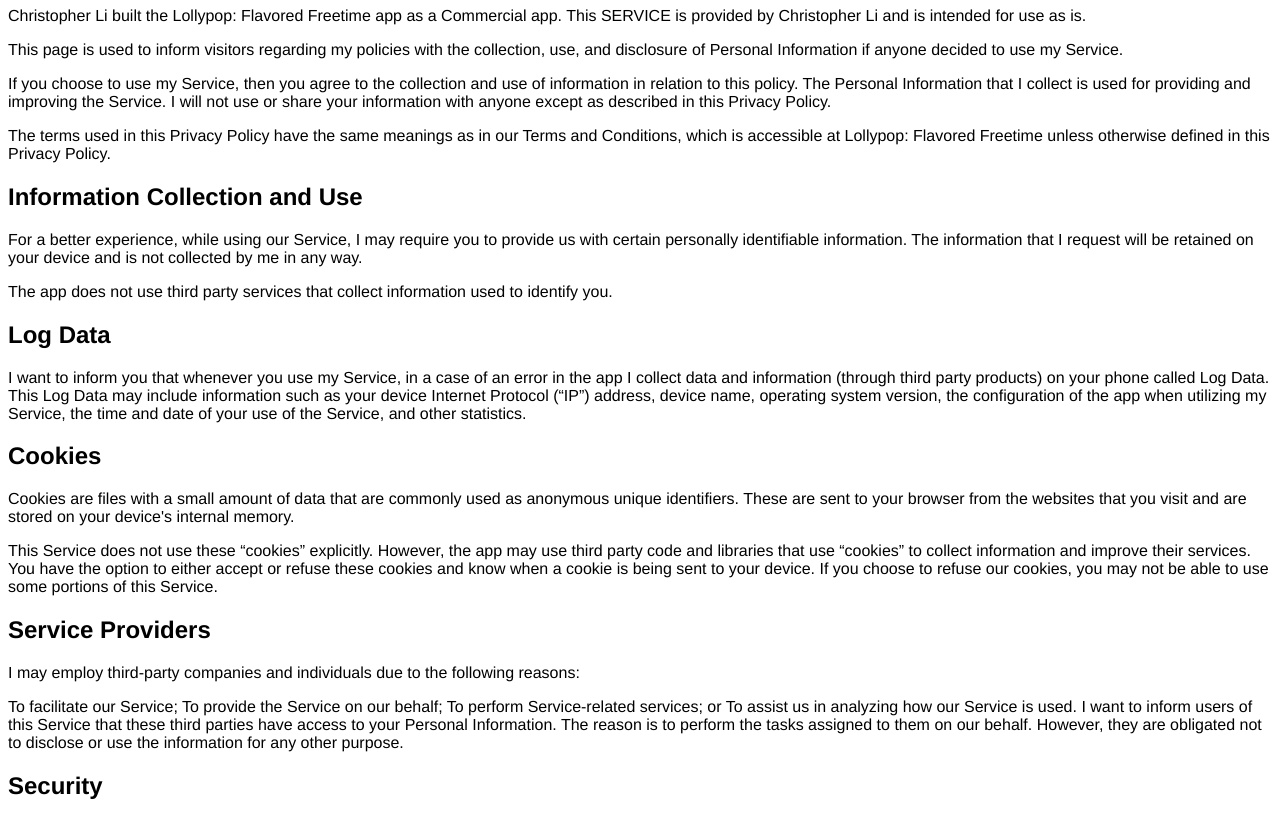
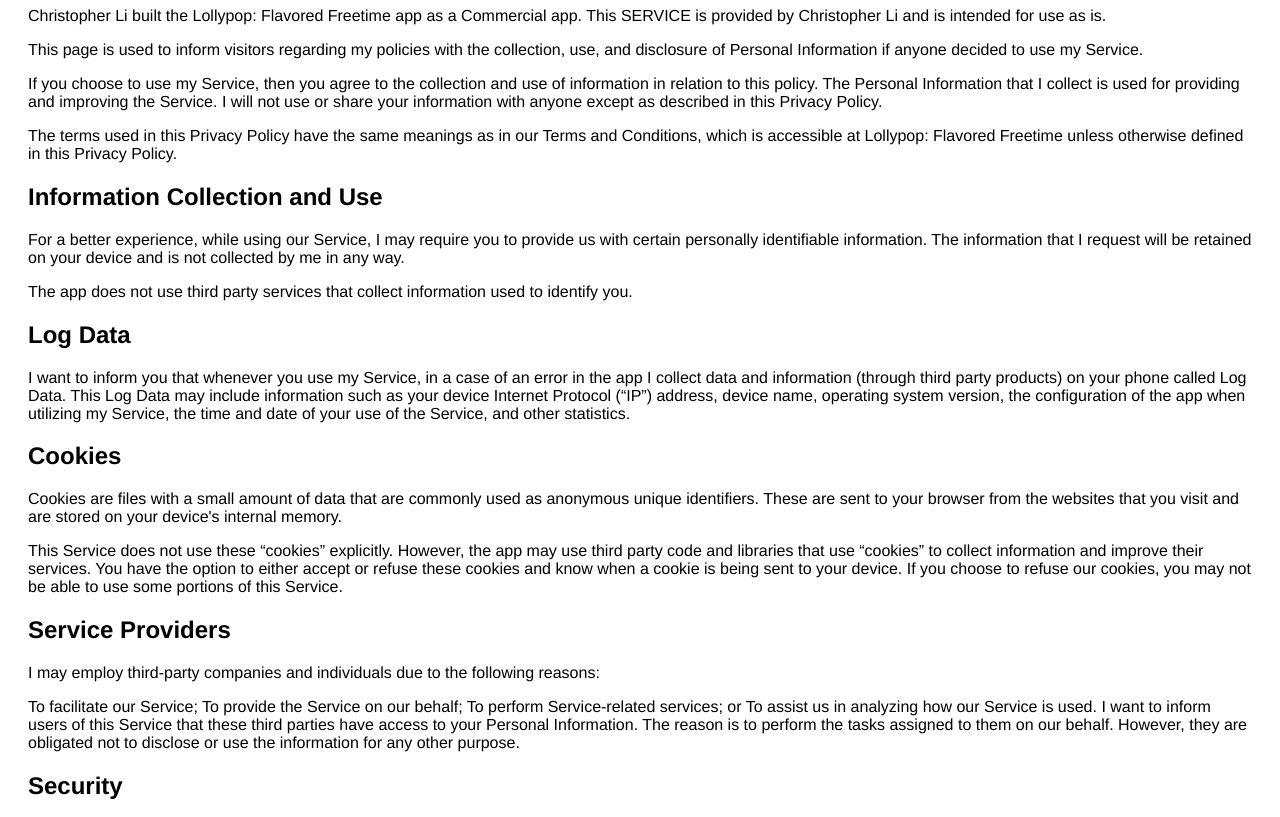
Before and after one commit to chrisli8/chrisli8.github.io, a plain HTML site: page index.html in a window 1280 px wide. Shown: the part 73-890 px from the top of the page. Drawn offline with Linux system fonts and the light colour scheme; files that its build step writes are made by us from their sources.

Commit message:
margin added

```diff
--- a/index.html
+++ b/index.html
@@ -14,6 +14,7 @@
 	</head>
 
 	<body>
+		<div id="pageContainer">
 		<h1>Lollypop Privacy Policy</h1>
 		<p>
 			Christopher Li built the Lollypop: Flavored Freetime app as a Commercial app. This SERVICE is provided by Christopher Li and is intended for use as is.
--- a/main.css
+++ b/main.css
@@ -5,3 +5,7 @@
 body {
 	packground-color: blue;
 }
+
+#pageContainer {
+	margin: 20px;
+}
```
